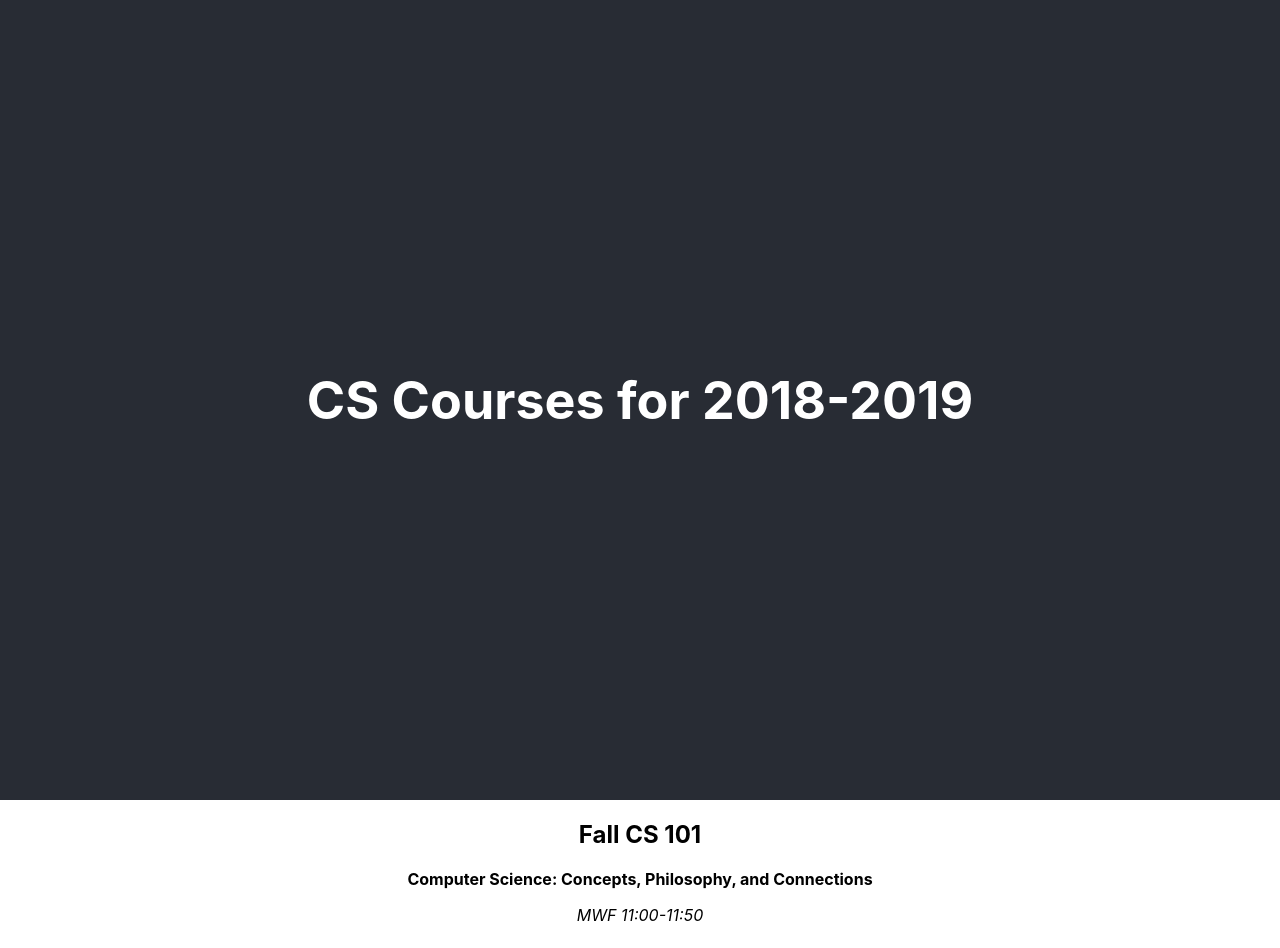
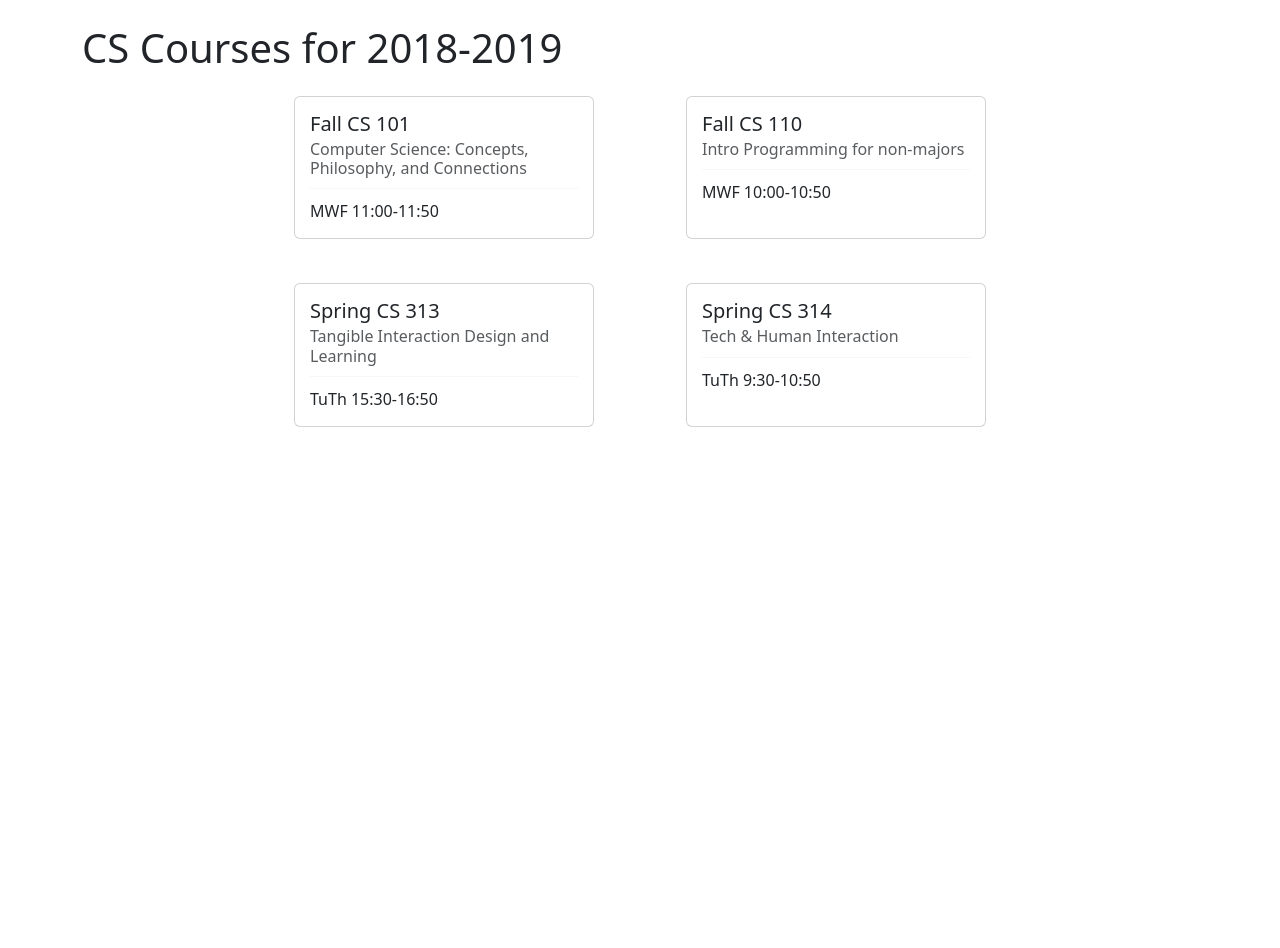
Before and after one commit to ellieliiii/cs392-react-tutorial, a React (Vite) app: page / in a window 1280 px wide. Shown: the top 948 px of the page. After the commit the page ends 800 px from the top, so only its background shows below. Built offline with nearby package versions, Linux system fonts and the light colour scheme.

Commit message:
styling with bootstrap

```diff
--- a/package.json
+++ b/package.json
@@ -11,6 +11,7 @@
     "coverage": "vitest run --coverage"
   },
   "dependencies": {
+    "bootstrap": "^5.3.3",
     "firebase": "^10.14.0",
     "react": "^18.3.0",
     "react-dom": "^18.3.0"
--- a/src/App.css
+++ b/src/App.css
@@ -1,6 +1,14 @@
 .App {
   text-align: center;
 }
+
+.course-list {
+  display: flex;
+  flex-wrap: wrap;
+  gap: 20px;
+  justify-content: center;
+}
+
 
 .App-logo {
   height: 40vmin;
--- a/src/App.jsx
+++ b/src/App.jsx
@@ -1,49 +1,44 @@
+import React from 'react';
+import 'bootstrap/dist/css/bootstrap.min.css';
 import './App.css';
+import Course from './Course';
 
 const schedule = {
-  "title": "CS Courses for 2018-2019",
-  "courses": {
-    "F101": {
-      "term": "Fall",
-      "number": "101",
-      "meets": "MWF 11:00-11:50",
-      "title": "Computer Science: Concepts, Philosophy, and Connections"
+  title: "CS Courses for 2018-2019",
+  courses: {
+    F101: {
+      term: "Fall",
+      number: "101",
+      meets: "MWF 11:00-11:50",
+      title: "Computer Science: Concepts, Philosophy, and Connections"
     },
-    "F110": {
-      "term": "Fall",
-      "number": "110",
-      "meets": "MWF 10:00-10:50",
-      "title": "Intro Programming for non-majors"
+    F110: {
+      term: "Fall",
+      number: "110",
+      meets: "MWF 10:00-10:50",
+      title: "Intro Programming for non-majors"
     },
-    "S313": {
-      "term": "Spring",
-      "number": "313",
-      "meets": "TuTh 15:30-16:50",
-      "title": "Tangible Interaction Design and Learning"
+    S313: {
+      term: "Spring",
+      number: "313",
+      meets: "TuTh 15:30-16:50",
+      title: "Tangible Interaction Design and Learning"
     },
-    "S314": {
-      "term": "Spring",
-      "number": "314",
-      "meets": "TuTh 9:30-10:50",
-      "title": "Tech & Human Interaction"
+    S314: {
+      term: "Spring",
+      number: "314",
+      meets: "TuTh 9:30-10:50",
+      title: "Tech & Human Interaction"
     }
   }
 };
-
-const Course = ({ id, course }) => (
-  <div className="course">
-    <h2>{course.term} CS {course.number}</h2>
-    <p><strong>{course.title}</strong></p>
-    <p><em>{course.meets}</em></p>
-  </div>
-);
 
 const App = () => {
   const coursesArray = Object.entries(schedule.courses);
 
   return (
-    <div className="App">
-      <header className="App-header">
+    <div className="container">
+      <header className="my-4">
         <h1>{schedule.title}</h1>
       </header>
       <div className="course-list">
@@ -51,6 +46,7 @@ const App = () => {
           <Course key={id} id={id} course={course} />
         ))}
       </div>
+
     </div>
   );
 };
--- /dev/null
+++ b/src/Course.css
@@ -0,0 +1,18 @@
+.card {
+  max-width: 300px;
+  margin: auto;
+}
+
+.card-body {
+  padding: 15px;
+}
+
+.card-text {
+  margin-top: 10px;
+}
+
+hr {
+  border: none;
+  border-top: 1px solid #ddd;
+  margin: 10px 0;
+}
--- /dev/null
+++ b/src/Course.jsx
@@ -0,0 +1,18 @@
+import React from 'react';
+import 'bootstrap/dist/css/bootstrap.min.css';
+import './Course.css';
+
+const Course = ({ id, course }) => (
+  <div className="col-md-4 mb-4">
+    <div className="card h-100">
+      <div className="card-body">
+        <h5 className="card-title">{course.term} CS {course.number}</h5>
+        <h6 className="card-subtitle mb-2 text-muted">{course.title}</h6>
+        <hr /> {/* Horizontal line above the time */}
+        <p className="card-text">{course.meets}</p>
+      </div>
+    </div>
+  </div>
+);
+
+export default Course;
--- a/src/index.jsx
+++ b/src/index.jsx
@@ -2,6 +2,8 @@ import React from 'react';
 import ReactDOM from 'react-dom/client';
 import './index.css';
 import App from './App';
+import 'bootstrap/dist/css/bootstrap.min.css';
+
 
 const root = ReactDOM.createRoot(document.getElementById('root'));
 
```
Also changed, not shown: 1 other file (tests, documents, lock files or other folders).
